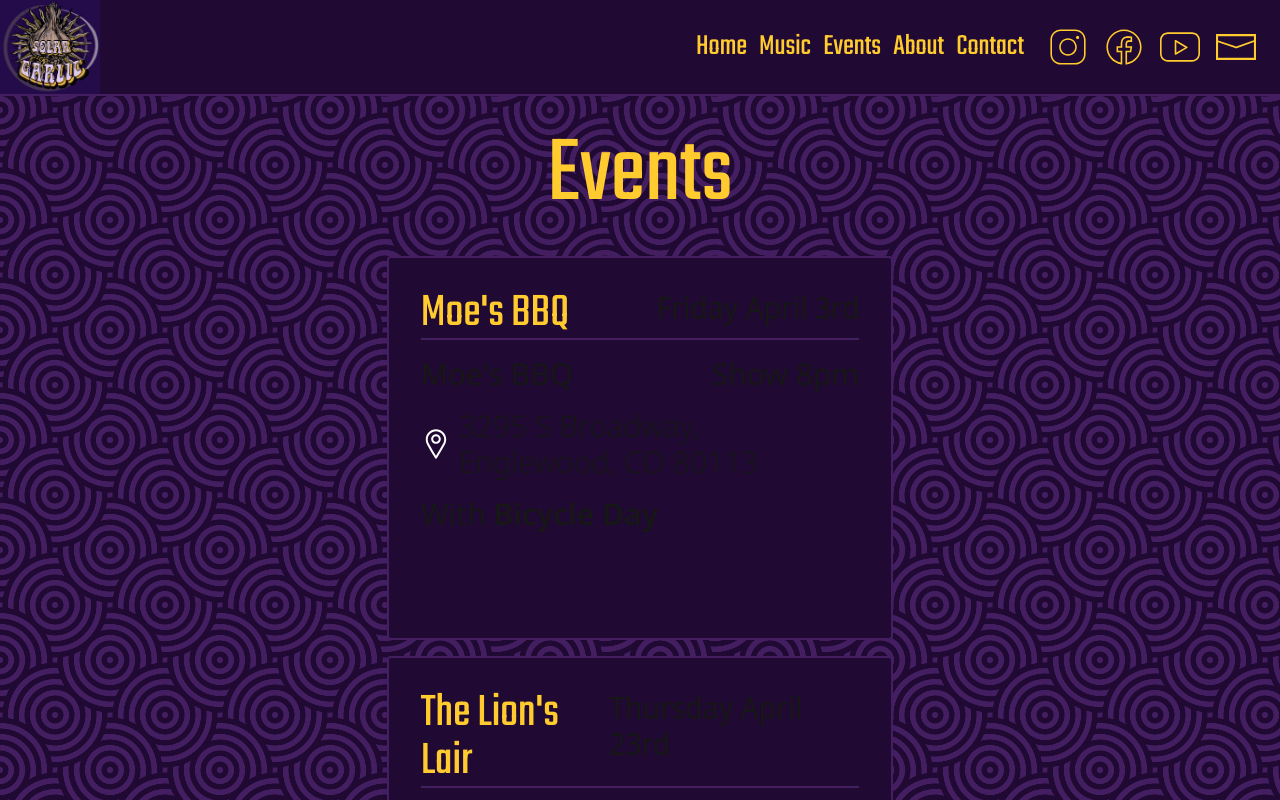
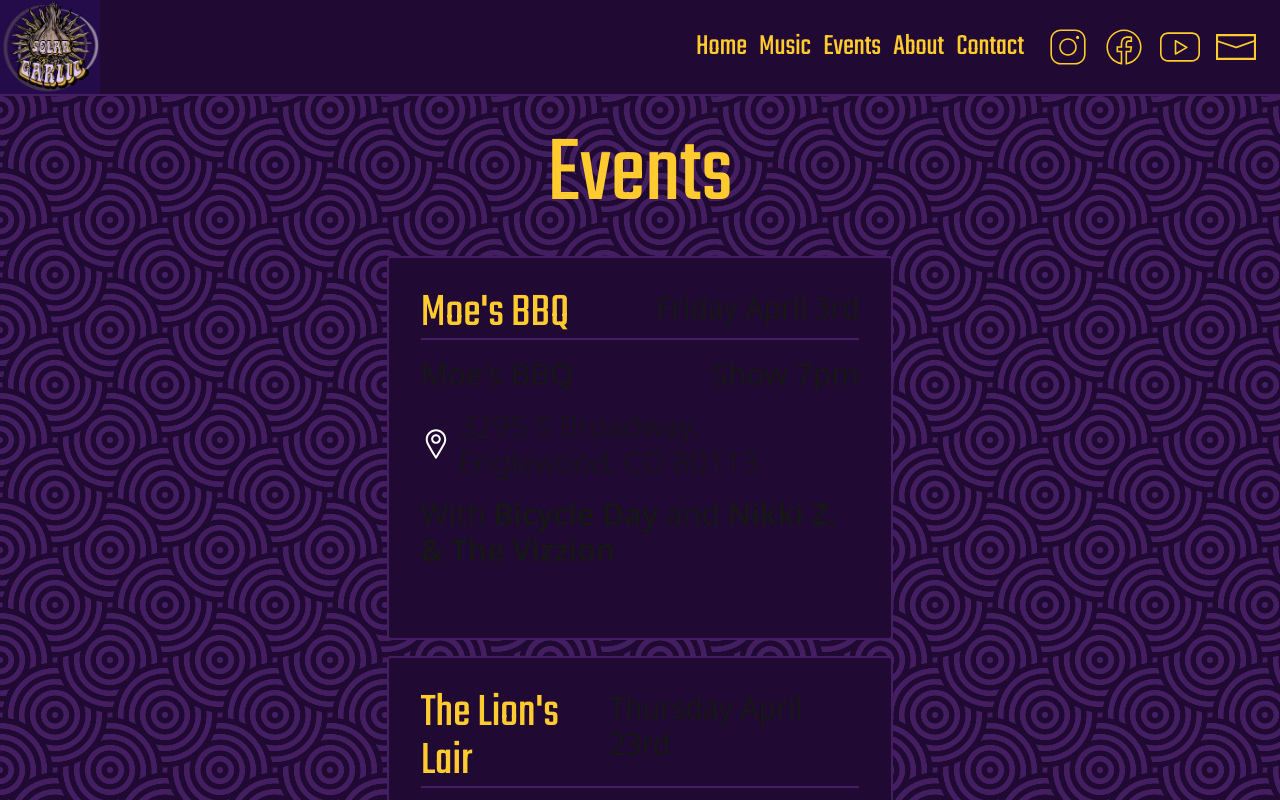
Before and after one commit to galbwe/solar-garlic-website, a Next.js app: page /events in a window 1280 px wide. Shown: the top 800 px of the page. Built offline with nearby package versions, Linux system fonts and the light colour scheme.

Commit message:
Update time and bands for Moe's BBQ show

```diff
--- a/src/constants.ts
+++ b/src/constants.ts
@@ -30,8 +30,8 @@ export const EVENTS = [
     venueUrl: "https://moesdenver.com/",
     address: "3295 S Broadway, Englewood, CO 80113",
     addressUrl: "https://maps.app.goo.gl/KiA6v7vgLZYaBEW37",
-    bands: ["Bicycle Day"],
-    show: "2026-04-04T02:00:00",
+    bands: ["Bicycle Day", "Nikki Z. & The Vizzion"],
+    show: "2026-04-04T01:30:00",
     timezone: "America/Denver",
   },
   {
```
